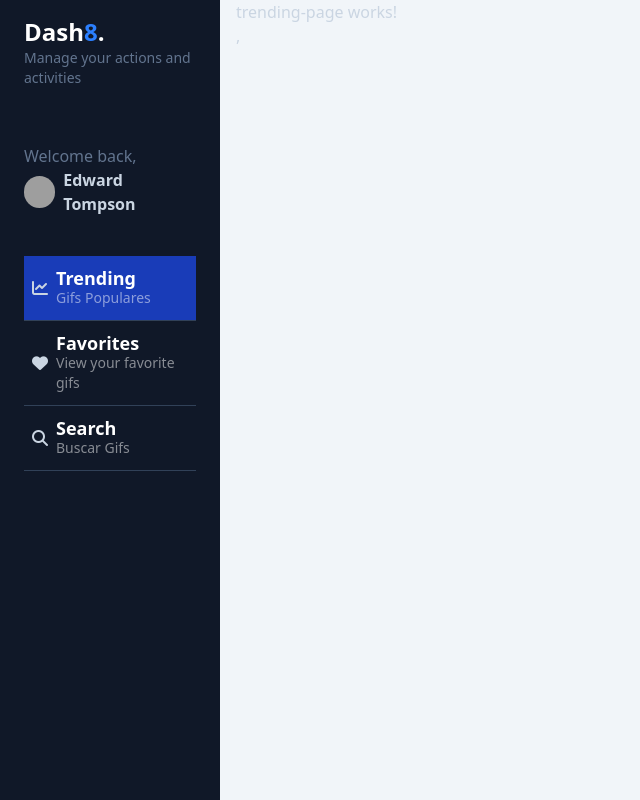
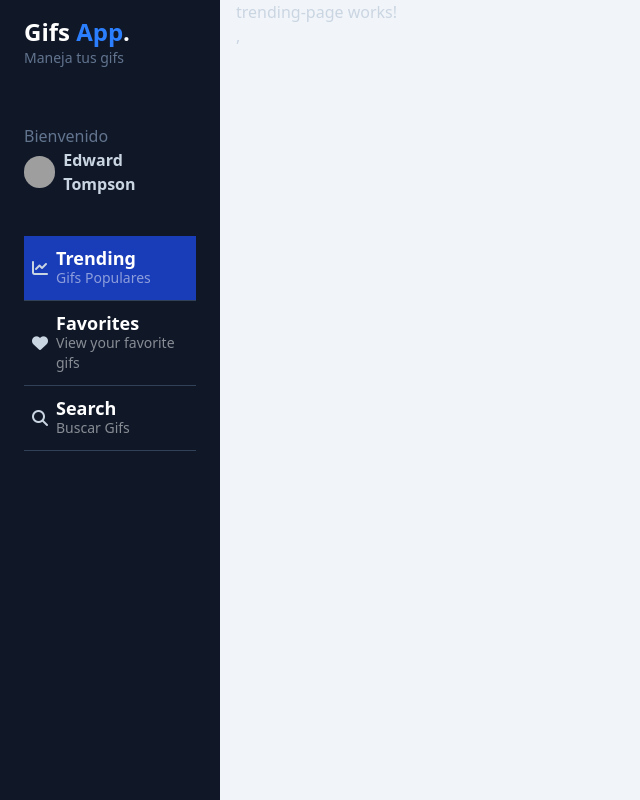
Before and after one commit to yunioseijo/02-gifs-app, an Angular app: page /dashboard/trending in a window 1280 px wide. Shown: the whole page, without its empty margins (0-640 px from the left). Built offline with nearby package versions, Linux system fonts and the light colour scheme; grey boxes are pictures that could not be loaded.

Commit message:
Refactor side menu header to use environment variables for company details and update profile greeting and create alias for route path

```diff
--- a/src/app/gifs/components/side-menu/side-menu-header/side-menu-header.component.html
+++ b/src/app/gifs/components/side-menu/side-menu-header/side-menu-header.component.html
@@ -1,9 +1,9 @@
 <div id="logo" class="my-4 px-6">
-  <h1 class="text-lg md:text-2xl font-bold text-white">Dash<span class="text-blue-500">8</span>.</h1>
-  <p class="text-slate-500 text-sm">Manage your actions and activities</p>
+  <h1 class="text-lg md:text-2xl font-bold text-white">{{envs.companyName}}<span class="text-blue-500"> {{envs.companyName2}}</span>.</h1>
+  <p class="text-slate-500 text-sm">{{envs.companySlogan}}</p>
  </div>
  <div id="profile" class="px-6 py-10">
-  <p class="text-slate-500">Welcome back,</p>
+  <p class="text-slate-500">Bienvenido</p>
   <a href="#" class="inline-flex space-x-2 items-center">
       <span>
           <img class="rounded-full w-8 h-8" src="https://images.unsplash.com/photo-1542909168-82c3e7fdca5c?ixlib=rb-4.0.3&ixid=MnwxMjA3fDB8MHxwaG90by1wYWdlfHx8fGVufDB8fHx8&auto=format&fit=crop&w=128&q=80" alt="">
--- a/src/app/gifs/components/side-menu/side-menu-header/side-menu-header.component.ts
+++ b/src/app/gifs/components/side-menu/side-menu-header/side-menu-header.component.ts
@@ -1,8 +1,12 @@
 import { Component } from '@angular/core';
+import { environment } from '@env/environment.development';
+
 
 @Component({
   selector: 'gifs-side-menu-header',
   imports: [],
   templateUrl: './side-menu-header.component.html',
 })
-export class SideMenuHeaderComponent { }
+export class SideMenuHeaderComponent {
+  envs = environment
+}
--- a/src/environments/environment.development.ts
+++ b/src/environments/environment.development.ts
@@ -1 +1,6 @@
-export const environment = {};
+export const environment = {
+  production: true,
+  companyName: 'Gifs',
+  companyName2: 'App',
+  companySlogan: 'Maneja tus gifs',
+};
--- a/src/environments/environment.ts
+++ b/src/environments/environment.ts
@@ -1 +1,6 @@
-export const environment = {};
+export const environment = {
+  production: true,
+  companyName: 'Gifs',
+  companyName2: 'App',
+  companySlogan: 'Maneja tus gifs',
+};
```
Also changed, not shown: tsconfig.json (+12 -0 lines).
